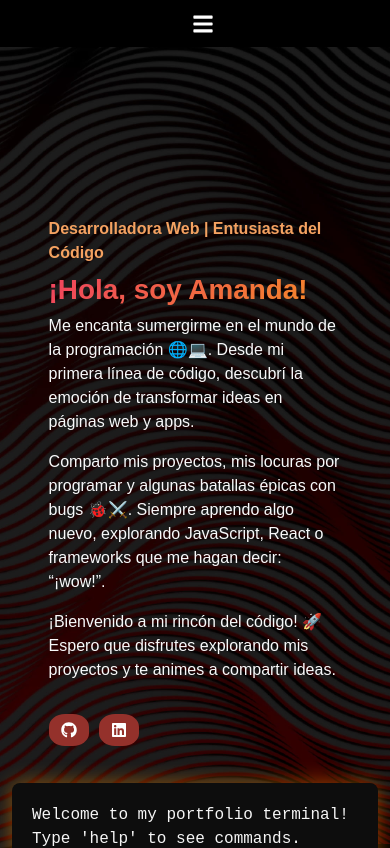
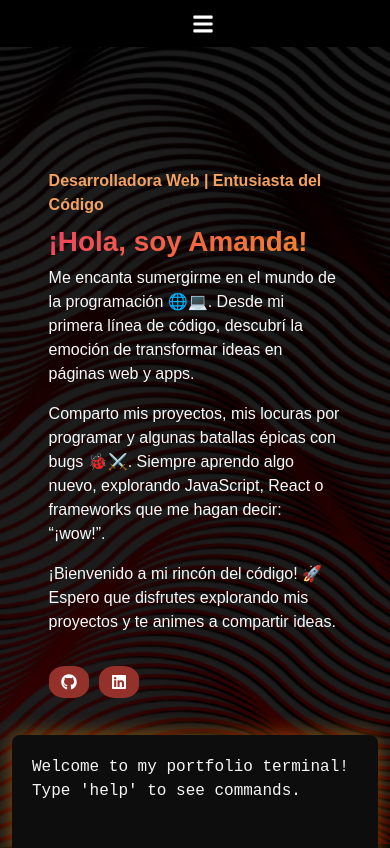
Before and after one commit to aduenasg/aduenasg.github.io, a React (Create React App) app: page / in a window 390 px wide. Shown: the top 848 px of the page. Built offline with nearby package versions, Linux system fonts and the light colour scheme; a web font is replaced by a local one.

Commit message:
Actualizar portfolio

```diff
--- a/src/static/css/intro.css
+++ b/src/static/css/intro.css
@@ -64,7 +64,7 @@
 @media (max-width: 768px) {
   .background-intro {
     min-height: auto;
-    padding-top: 5rem;
+    /* padding-top: 2rem;    */
     padding-bottom: 3rem;
   }
 }
```
